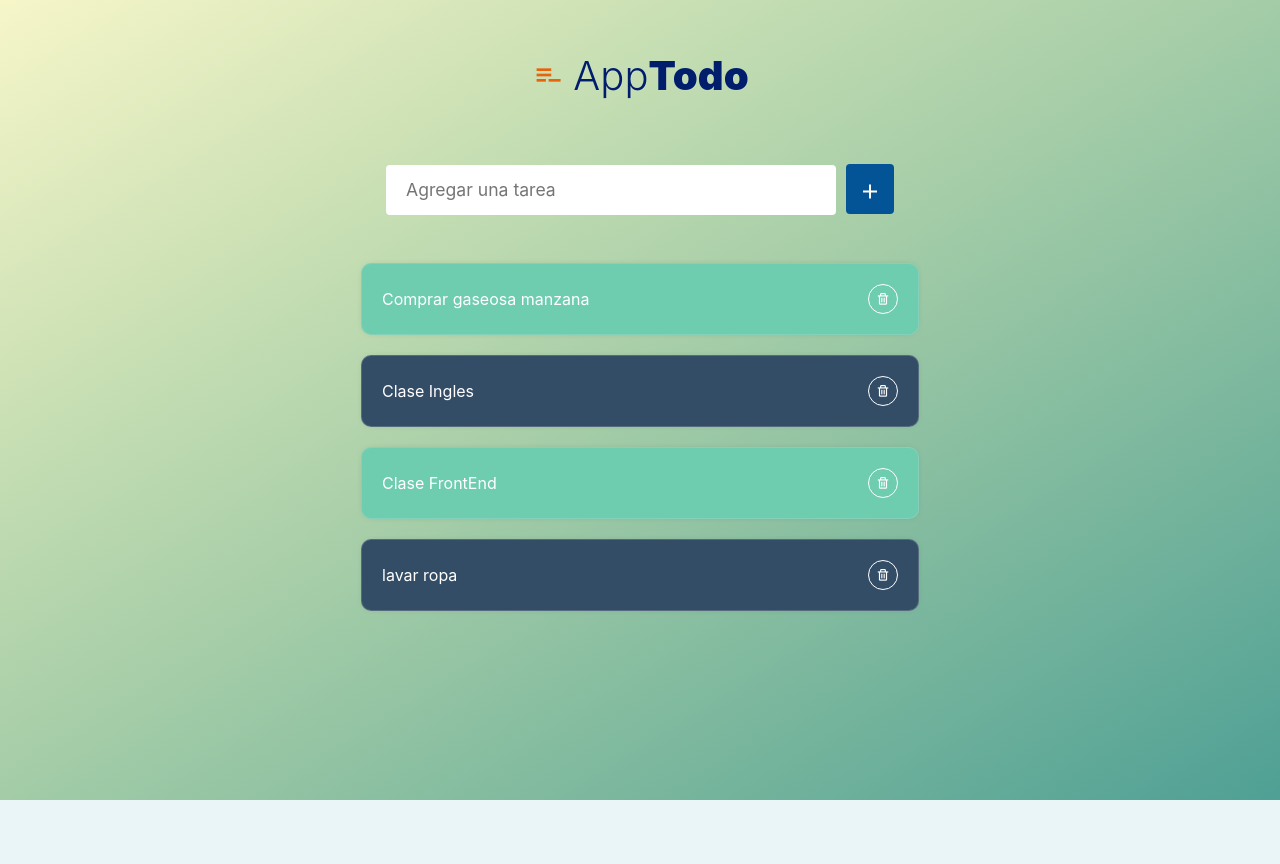
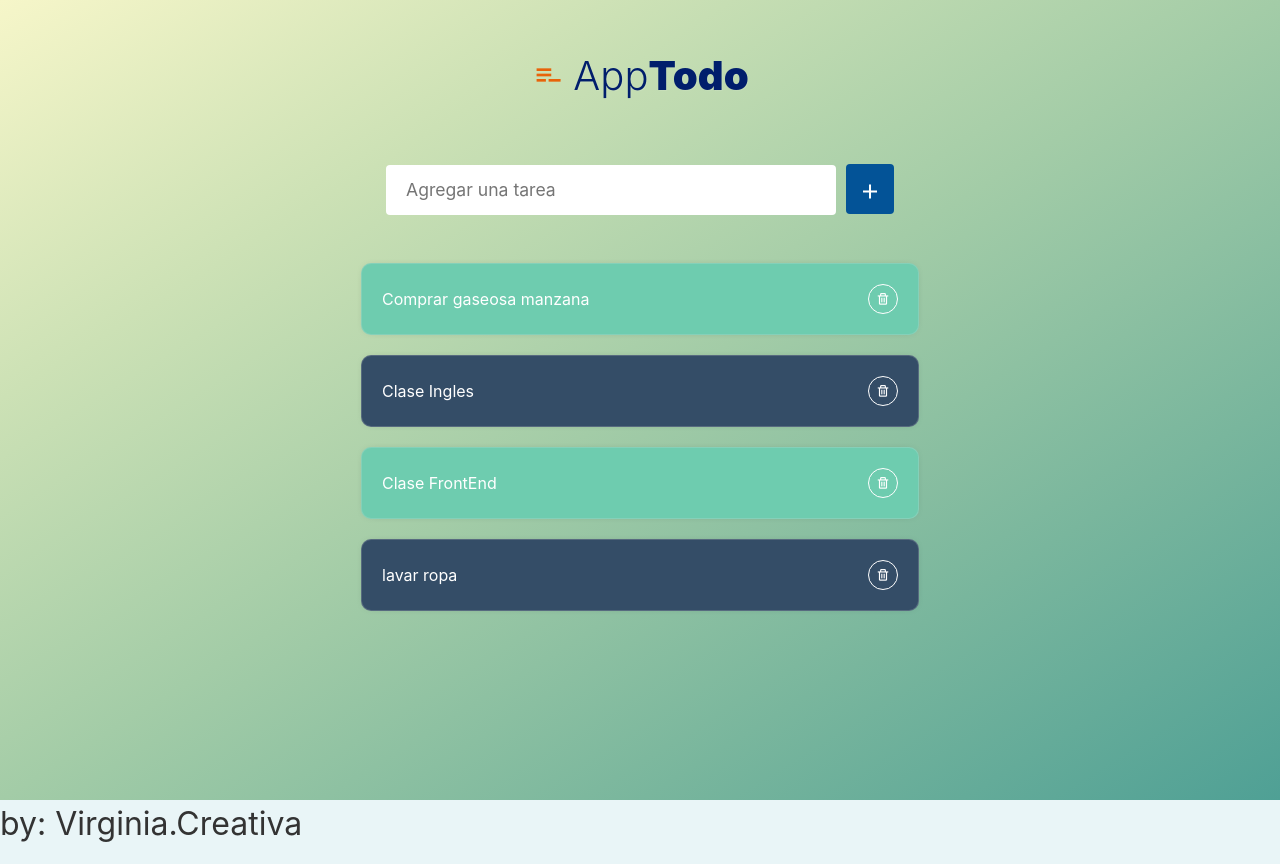
Before and after one commit to VirginiaCreativa/TodoApp, a React (Vite) app: page / in a window 1280 px wide. Before the commit the page ends 800 px from the top, so only its background shows below. Built offline with nearby package versions, Linux system fonts and the light colour scheme.

Commit message:
fix: elsint layot footer

```diff
--- a/src/layouts/Layout.jsx
+++ b/src/layouts/Layout.jsx
@@ -1,4 +1,6 @@
 import styled from 'styled-components';
+
+import Footer from './footer/Footer';
 import Header from './header/Header';
 
 const Wrapper = styled.div`
@@ -19,14 +21,13 @@ const BackgroundCover = styled.div`
   );
   z-index: -999;
 `;
-const Layout = ({ children }) => {
-  return (
-    <>
-      <BackgroundCover />
-      <Header></Header>
-      <Wrapper className="container">{children}</Wrapper>
-    </>
-  );
-};
+const Layout = ({ children }) => (
+  <>
+    <BackgroundCover />
+    <Header />
+    <Wrapper className="container">{children}</Wrapper>
+    <Footer />
+  </>
+);
 
 export default Layout;
--- a/src/layouts/footer/Footer.jsx
+++ b/src/layouts/footer/Footer.jsx
@@ -0,0 +1,9 @@
+const Footer = () => {
+  return (
+    <footer>
+      <p>by: Virginia.Creativa</p>
+    </footer>
+  );
+};
+
+export default Footer;
```
Also changed, not shown: package.json (+6 -1 lines), 2 other files (tests, documents, lock files or other folders).
